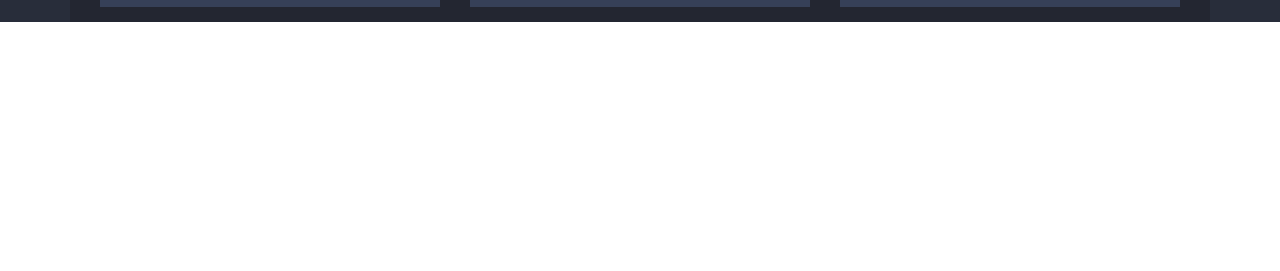
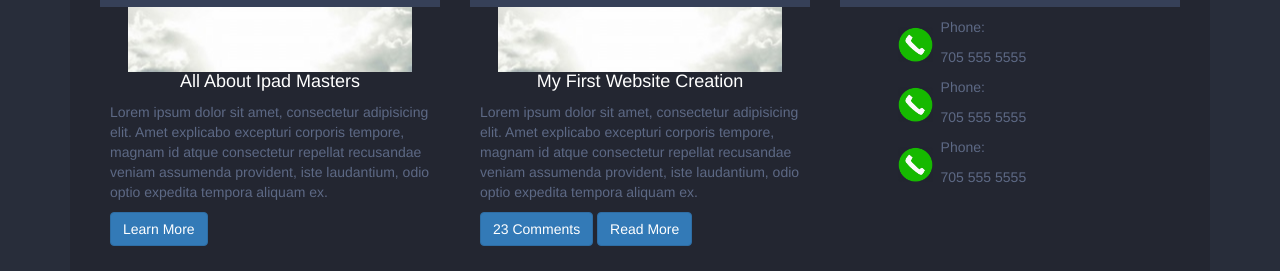
Before and after one commit to codycc/psd_blue, a plain HTML site: page index.html in a window 1280 px wide. Shown: the part 546-817 px from the top of the page. Drawn offline with nearby package versions, Linux system fonts and the light colour scheme.

Commit message:
start on the supporting sections

```diff
--- a/index.html
+++ b/index.html
@@ -49,27 +49,79 @@
 
             <div class="container">
                 <div class="col-xs-12" id="wrapper">
-                    <div class="col-md-4">
+
+
+                    <div class="col-md-4 ">
                         <div class="col-xs-12 bgheader">
                              <h3>About iPadMasters</h3>
                         </div>
+                        <div class="col-md-offset-1 col-xs-10 samplephoto">
+                        </div>
+
+                        <div class="information">
+                            <h4>All About Ipad Masters</h4>
+                            <p>Lorem ipsum dolor sit amet, consectetur adipisicing elit. Amet explicabo excepturi corporis tempore, magnam id atque consectetur repellat recusandae veniam assumenda provident, iste laudantium, odio optio expedita tempora aliquam ex.</p>
+                            <button type="button" class="btn btn-primary">Learn More</button>
+                        </div>
                     </div>
 
-                    <div class="col-md-4">
+
+                    <div class="col-md-4 ">
                          <div class="col-xs-12 bgheader">
                              <h3>Our Blog Updates</h3>
                         </div>
+                        <div class="col-md-offset-1 col-xs-10 samplephoto">
+                        </div>
+
+                        <div class="information">
+                            <h4>My First Website Creation</h4>
+                            <p>Lorem ipsum dolor sit amet, consectetur adipisicing elit. Amet explicabo excepturi corporis tempore, magnam id atque consectetur repellat recusandae veniam assumenda provident, iste laudantium, odio optio expedita tempora aliquam ex.</p>
+                            <button type="button" class="btn btn-primary">23 Comments</button>
+                            <button type="button" class="btn btn-primary">Read More</button>
+                        </div>
                     </div>
 
-                    <div class="col-md-4">
+
+
+                    <div class="col-md-4 ">
+                        <div class="inner">
                          <div class="col-xs-12 bgheader">
                              <h3>Get In Touch</h3>
                         </div>
 
+                        <div class="col-md-offset-1 col-xs-10 phonenumbers">
+                            <div class="col-xs-2 ">
+                                <img style="height:35px;margin-top:10px;" src="icon-15.png"/>
+                            </div>
+                            <div class="col-xs-10">
+                                <p>Phone:</p>
+                                <p>705 555 5555</p>
+                            </div>
+
+                              <div class="col-xs-2 ">
+                                <img style="height:35px;margin-top:10px;" src="icon-15.png"/>
+                            </div>
+                            <div class="col-xs-10">
+                                <p>Phone:</p>
+                                <p>705 555 5555</p>
+                            </div>
+
+                              <div class="col-xs-2 ">
+                                <img style="height:35px;margin-top:10px;" src="icon-15.png"/>
+                            </div>
+                            <div class="col-xs-10">
+                                <p>Phone:</p>
+                                <p>705 555 5555</p>
+                            </div>
+                        </div>
+
+
+                        </div>
                     </div>
                 </div>
             </div>
        </div>
+
     </div>
 
 
--- a/index.scss
+++ b/index.scss
@@ -8,6 +8,8 @@ $headerblue: #364058;
 .maincontent {
     background-color:$darkblue;
 }
+
+
 .nav {
     background: rgba(94,94,94,1);
     background: -moz-linear-gradient(top, rgba(94,94,94,1) 0%, rgba(0,0,0,1) 100%);
@@ -82,5 +84,36 @@ $headerblue: #364058;
          background-color:#364058;
          text-align:center;
          color:white;
+
     }
+
+    .samplephoto {
+       background: url('beach.jpg') no-repeat center center;
+       height:65px;
+
+
+    }
+
+    h4 {
+        color:white;
+        text-align:center;
+    }
+
+    p {
+        color:#5D6985;
+    }
+
+    .information {
+        padding:10px;
+    }
+
+    .phonenumbers {
+        padding-top:10px;
+    }
+
+    .informationbg {
+        background-color:#1B1E27;
+    }
+
+
 }
```
Also changed, not shown: icon-15.png (added), index.css, 1 other file.
